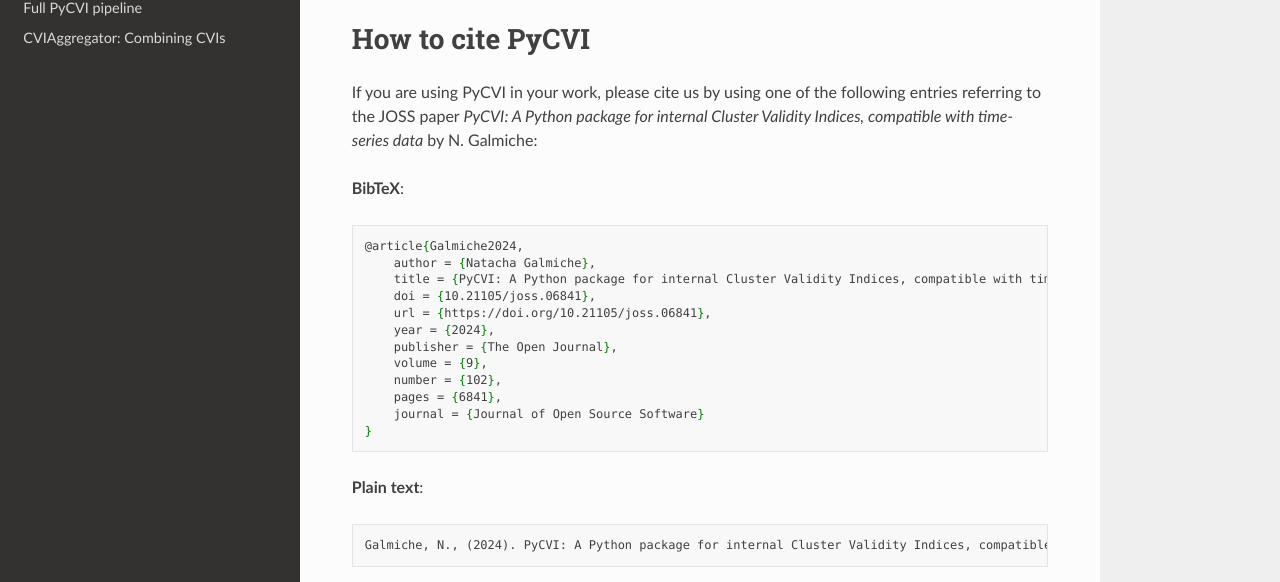
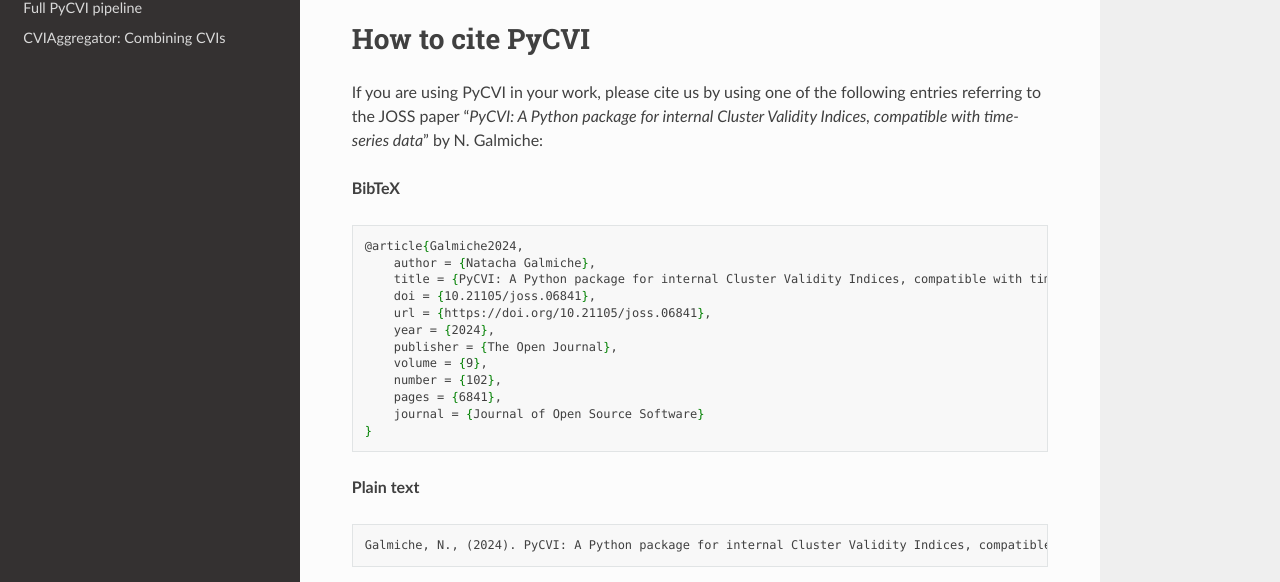
Before and after one commit to nglm/pycvi, a Sphinx documentation site: the page built from docs/md/welcome_bottom.md, in a window 1280 px wide and 1018 px high. Shown: the part 321-903 px from the top of the window. Built offline with Sphinx 7.4.7 and the Read the Docs theme 3.1.0, drawn with Linux system fonts in a browser that asks for light colours.

````diff
--- a/docs/md/welcome_bottom.md
+++ b/docs/md/welcome_bottom.md
@@ -9,9 +9,9 @@ If you are having issues, [please let me know](https://www.uib.no/en/persons/Nat
 
 ## How to cite PyCVI
 
-If you are using PyCVI in your work, please cite us by using one of the following entries referring to the JOSS paper *PyCVI: A Python package for internal Cluster Validity Indices, compatible with time-series data* by N. Galmiche:
+If you are using PyCVI in your work, please cite us by using one of the following entries referring to the JOSS paper "*PyCVI: A Python package for internal Cluster Validity Indices, compatible with time-series data*" by N. Galmiche:
 
-**BibTeX**:
+**BibTeX**
 
 ```tex
 @article{Galmiche2024,
@@ -28,7 +28,7 @@ If you are using PyCVI in your work, please cite us by using one of the followin
 }
 ```
 
-**Plain text**:
+**Plain text**
 
 ```text
 Galmiche, N., (2024). PyCVI: A Python package for internal Cluster Validity Indices, compatible with time-series data. Journal of Open Source Software, 9(102), 6841, https://doi.org/10.21105/joss.06841
````
Also changed, not shown: README.md (+3 -3 lines).
